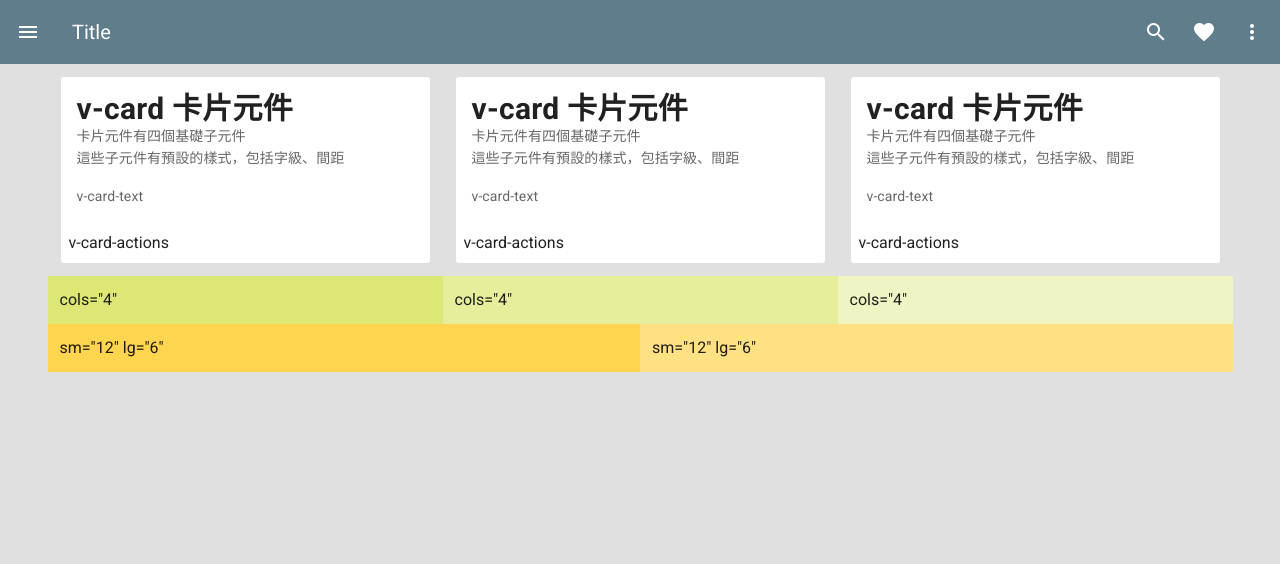
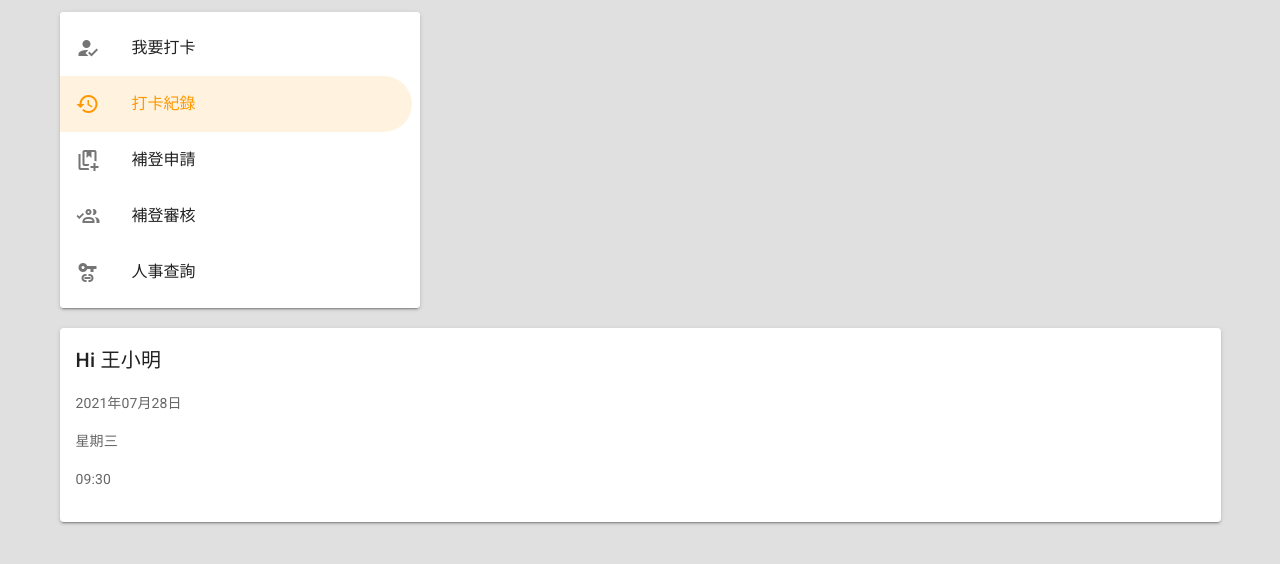
Before and after one commit to yuu-chien/sys-vuetify-temp, a Vue app: page /#/ in a window 1280 px wide. Shown: the top 564 px of the page. Built offline with nearby package versions, Linux system fonts and the light colour scheme.

Commit message:
[ Update ] Homepage and remove test blocks

```diff
--- a/src/App.vue
+++ b/src/App.vue
@@ -3,7 +3,6 @@
   <!-- v-app 是應用程式根節點，直接替換預設的 Vue 入口 <div id="app"> -->
   <!-- v-main 是替換 mainHTML 元素應用程式的根節點內容 -->
   <v-app>
-    <Navbar />
     <v-main class="grey lighten-2">
       <router-view></router-view>
     </v-main>
@@ -11,13 +10,11 @@
 </template>
 
 <script>
-import Navbar from "@/components/Navbar";
-
 export default {
   name: "App",
-  components: { Navbar },
+  components: {},
   data() {
-    return;
+    return {};
   },
 };
 </script>
--- a/src/router/index.js
+++ b/src/router/index.js
@@ -17,6 +17,14 @@ const routes = [
     // this generates a separate chunk (about.[hash].js) for this route
     // which is lazy-loaded when the route is visited.
     component: () => import(/* webpackChunkName: "about" */ '../views/About.vue')
+  },
+  {
+    path: '/login',
+    name: 'Login',
+    // route level code-splitting
+    // this generates a separate chunk (about.[hash].js) for this route
+    // which is lazy-loaded when the route is visited.
+    component: () => import(/* webpackChunkName: "about" */ '../views/Login.vue')
   }
 ]
 
--- a/src/views/Home.vue
+++ b/src/views/Home.vue
@@ -1,25 +1,85 @@
 <template>
-  <!-- 類似於 BS，格線系統的層級為 v-container、v-row、v-col -->
   <v-container>
-    <v-row>
-      <v-col v-for="i in 3" :key="i" cols="4">
-        <v-card outlined>
-          <v-card-title>
-            <h2 class="h2">v-card 卡片元件</h2>
-          </v-card-title>
-          <v-card-subtitle>
-            <div>卡片元件有四個基礎子元件</div>
-            <div>這些子元件有預設的樣式，包括字級、間距</div>
-          </v-card-subtitle>
-          <v-card-text> v-card-text </v-card-text>
-          <v-card-actions>v-card-actions</v-card-actions>
-        </v-card>
-      </v-col>
-      <v-col cols="4" class="lime lighten-2">cols="4"</v-col>
-      <v-col cols="4" class="lime lighten-3">cols="4"</v-col>
-      <v-col cols="4" class="lime lighten-4">cols="4"</v-col>
-      <v-col sm="12" lg="6" class="amber lighten-2">sm="12" lg="6"</v-col>
-      <v-col sm="12" lg="6" class="amber lighten-3">sm="12" lg="6"</v-col>
-    </v-row>
+    <!-- <v-bottom-navigation
+      color="orange"
+      horizontal
+      max-height="52"
+      class="mx-auto"
+    >
+      <v-btn x-large color="white" max-width="100%">
+        <span>我要打卡</span>
+        <v-icon>mdi-account-check</v-icon>
+      </v-btn>
+      <v-btn x-large color="white" max-width="100%">
+        <span>打卡紀錄</span>
+        <v-icon>mdi-history</v-icon>
+      </v-btn>
+      <v-btn x-large color="white" max-width="100%">
+        <span>補登申請</span>
+        <v-icon>mdi-book-plus-multiple-outline</v-icon>
+      </v-btn>
+      <v-btn x-large color="white" max-width="100%">
+        <span>補登審核</span>
+        <v-icon>mdi-account-multiple-check-outline</v-icon>
+      </v-btn>
+      <v-btn x-large color="white" max-width="100%">
+        <span>人事查詢</span>
+        <v-icon>mdi-key-link</v-icon>
+      </v-btn>
+    </v-bottom-navigation> -->
+    <v-card max-width="360">
+      <v-list shaped>
+        <!-- <v-subheader>REPORTS</v-subheader> -->
+        <v-list-item-group v-model="selectedItem" color="orange">
+          <v-list-item v-for="(item, i) in items" :key="i">
+            <v-list-item-icon>
+              <v-icon v-text="item.icon"></v-icon>
+            </v-list-item-icon>
+            <v-list-item-content>
+              <v-list-item-title v-text="item.text"></v-list-item-title>
+            </v-list-item-content>
+          </v-list-item>
+        </v-list-item-group>
+      </v-list>
+    </v-card>
+    <v-dialog v-model="dialog" persistent max-width="360">
+      <v-card>
+        <v-card-title class="text-h5">溫馨提醒</v-card-title>
+        <v-card-text>您有 N 筆補登審核未處理</v-card-text>
+        <v-card-actions>
+          <v-spacer></v-spacer>
+          <v-btn color="green darken-1" text @click="dialog = false"
+            >知道了</v-btn
+          >
+        </v-card-actions>
+      </v-card>
+    </v-dialog>
+
+    <v-card class="mx-auto mt-5">
+      <v-card-title> Hi 王小明 </v-card-title>
+      <v-card-text>
+        <p>2021年07月28日</p>
+        <p>星期三</p>
+        <p>09:30</p>
+      </v-card-text>
+    </v-card>
   </v-container>
 </template>
+
+<script>
+export default {
+  data() {
+    return {
+      dialog: false,
+      selectedItem: 1,
+      items: [
+        { text: "我要打卡", icon: "mdi-account-check" },
+        { text: "打卡紀錄", icon: "mdi-history" },
+        { text: "補登申請", icon: "mdi-book-plus-multiple-outline" },
+        { text: "補登審核", icon: "mdi-account-multiple-check-outline" },
+        { text: "人事查詢", icon: "mdi-key-link" },
+      ],
+    };
+  },
+};
+</script>
```
Also changed, not shown: src/views/Test.vue (added, +38 -0 lines).
